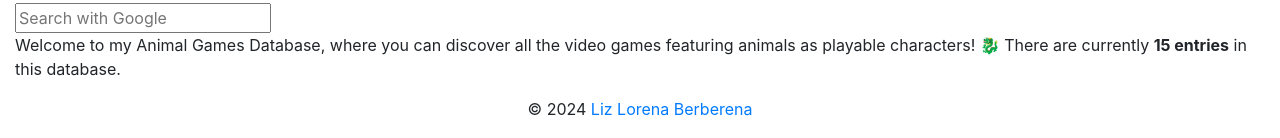
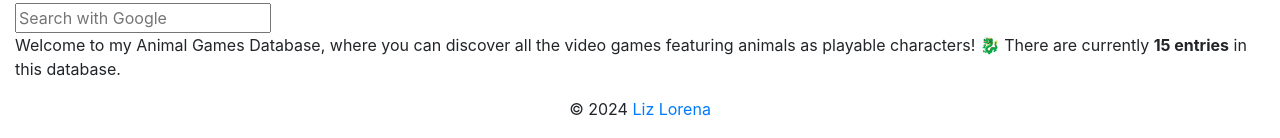
Before and after one commit to byliz/animal-game-database, a Jekyll site: the page built from index.html, in a window 1280 px wide. Shown: the part 1419-1557 px from the top of the page. Built offline with Jekyll 4.4.1, drawn with Linux system fonts in a browser that asks for light colours; nearby versions of some CDN libraries; the list of posts is cut into pages by our own code.

Commit message:
Update credits.html

```diff
--- a/_includes/credits.html
+++ b/_includes/credits.html
@@ -1,3 +1,3 @@
 <div id="credits">
-	<p style="text-align:center;margin-bottom:20px;">© {{ site.time | date: '%Y' }} <a href="{{ site.url }}" target="_blank">Liz Lorena Berberena</a></p>
+	<p style="text-align:center;margin-bottom:20px;">© {{ site.time | date: '%Y' }} <a href="{{ site.url }}" target="_blank">Liz Lorena</a></p>
 </div>
```
